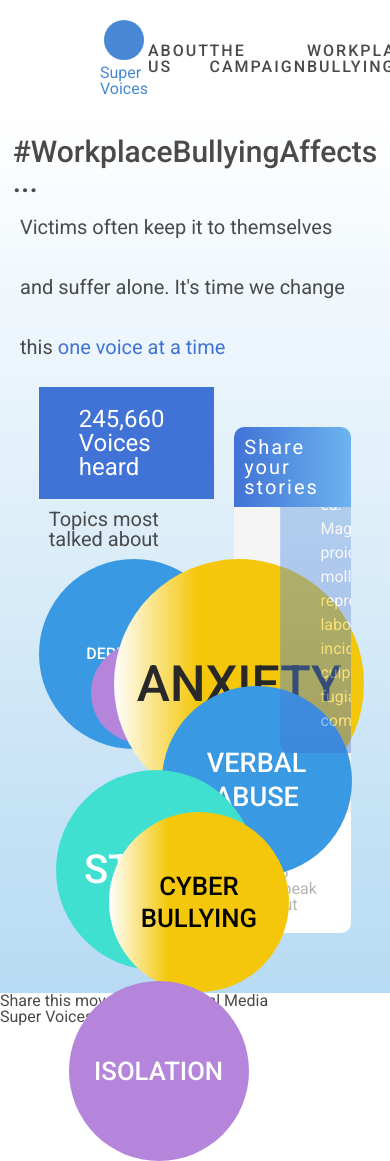
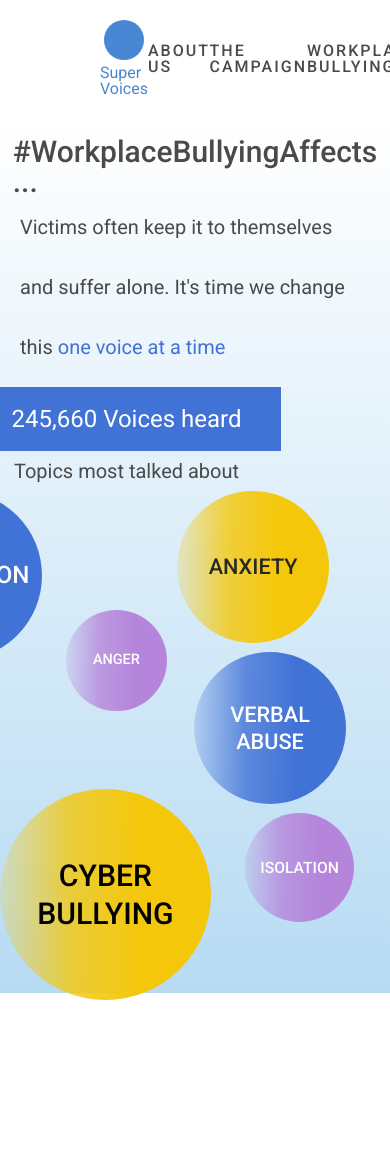
Before and after one commit to khoiphan21/advertising-campaign-prototype, an Angular app: page / in a window 390 px wide. Shown: the top 1161 px of the page. After the commit the page ends 1000 px from the top, so only its background shows below. Built offline with nearby package versions, Linux system fonts and the light colour scheme.

Commit message:
fix bubble responsiveness

```diff
--- a/src/app/app.component.html
+++ b/src/app/app.component.html
@@ -1,4 +1,4 @@
 
 <app-header></app-header>
 <app-content></app-content>
-<app-footer></app-footer>
+<!-- <app-footer></app-footer> -->
--- a/src/app/topic-summary/topic-summary.component.html
+++ b/src/app/topic-summary/topic-summary.component.html
@@ -4,12 +4,20 @@
 		<div class="title">Topics most talked about</div>
 	</div>
 	<div class="bubbles">
-		<p class="depression">depression</p>
-		<p class="anger">anger</p>
-		<p class="anxiety">anxiety</p>
-		<p class="verbal-abuse">verbal abuse</p>
-		<p class="stress">stress</p>
-		<p class="cyber-bullying">cyber bullying</p>
-		<p class="isolation">isolation</p>
+		<div class="row top">
+			<p class="depression">depression</p>
+			<p class="anxiety">anxiety</p>
+		</div>
+
+		<div class="row middle">
+			<p class="stress">stress</p>
+			<p class="anger">anger</p>
+			<p class="verbal-abuse">verbal abuse</p>
+		</div>
+
+		<div class="row bottom">
+			<p class="cyber-bullying">cyber bullying</p>
+			<p class="isolation">isolation</p>
+		</div>
 	</div>
 </div>
--- a/src/app/topic-summary/topic-summary.component.scss
+++ b/src/app/topic-summary/topic-summary.component.scss
@@ -5,11 +5,16 @@ $purple: #B585DB;
 $yellow: #F4C70A;
 $blue: #3999E3;
 
-$yellow-bg: linear-gradient(to right, white, $yellow,$yellow, $yellow);
+@mixin background($color) {
+  background: linear-gradient(to right, rgba($color, 0.2), rgba($color, 0.8),$color, $color);
+}
+
 
 .container {
+  @include column-center;
   position: relative;
-  width: 45vw;
+  width: 60vh;
+  height: 100%;
   margin-right: 20px;
 
   .header {
@@ -31,10 +36,26 @@ $yellow-bg: linear-gradient(to right, white, $yellow,$yellow, $yellow);
   }
 
   .bubbles {
+    @include column-center;
     position: relative;
+    width: 100%;
+    height: 100%;
+
+    .row {
+      position: relative;
+      width: 100%;
+      flex-grow: 1;
+    }
+  }
+
+  @mixin size($size) {
+    width: $size;
+    height: $size;
+    font-size: $size / 7;
   }
 
   p {
+    z-index: 10;
     position: absolute;
     border-radius: 50%;
     display: flex;
@@ -47,75 +68,58 @@ $yellow-bg: linear-gradient(to right, white, $yellow,$yellow, $yellow);
   }
 
   .depression {
+    @include size(20vh);
+    @include background($dark-blue);
     left: 0;
     top: 0;
-    width: 190px;
-    height: 190px;
     color: white;
-    background: $blue;
   }
 
   .anxiety {
-    left: 43%;
+    @include size(18vh);
+    @include background($yellow);
+    right: 10%;
     top: 0;
-    width: 250px;
-    height: 250px;
     color: rgb(40, 40, 40);
-    background: $yellow-bg;
-    font-size: 50px;
   }
 
   .anger {
-    left: 30%;
-    top: 10vh;
-    $size: 100px;
-    width: $size;
-    height: $size;
-    font-size: $size / 7;
+    @include size(12vh);
+    @include background($purple);
+    left: 38%;
+    top:-5vh;
     color: white;
-    background: $purple;
   }
 
   .verbal-abuse {
-    left: 70%;
-    top: 15vh;
-    $size: 190px;
-    width: $size;
-    height: $size;
-    font-size: $size / 7;
+    @include size(18vh);
+    @include background($dark-blue);
+    right: 4vh;
+    top: 0;
     color: white;
-    background: $blue;
   }
 
   .stress {
-    left: 10%;
-    top: 25vh;
-    width: 200px;
-    height: 200px;
+    @include size(17vh);
+    @include background(turquoise);
+    left: -5%;
+    top: 4vh;
     color: white;
-    background: turquoise;
-    font-size: 40px;
   }
 
   .cyber-bullying {
-    left: 40%;
-    top: 30vh;
-    $size: 180px;
-    width: $size;
-    height: $size;
-    font-size: $size / 7;
+    @include size(25vh);
+    @include background($yellow);
+    left: 15vh;
+    top: -6vw;
     color: black;
-    background: $yellow-bg;
   }
 
   .isolation {
-    $size: 180px;
-    top: 50vh;
-    left: 17%;
-    width: $size;
-    height: $size;
-    font-size: $size / 7;
+    @include size(13vh);
+    @include background($purple);
+    top: 0;
+    right: 3vh;
     color: white;
-    background: $purple;
   }
 }
```
